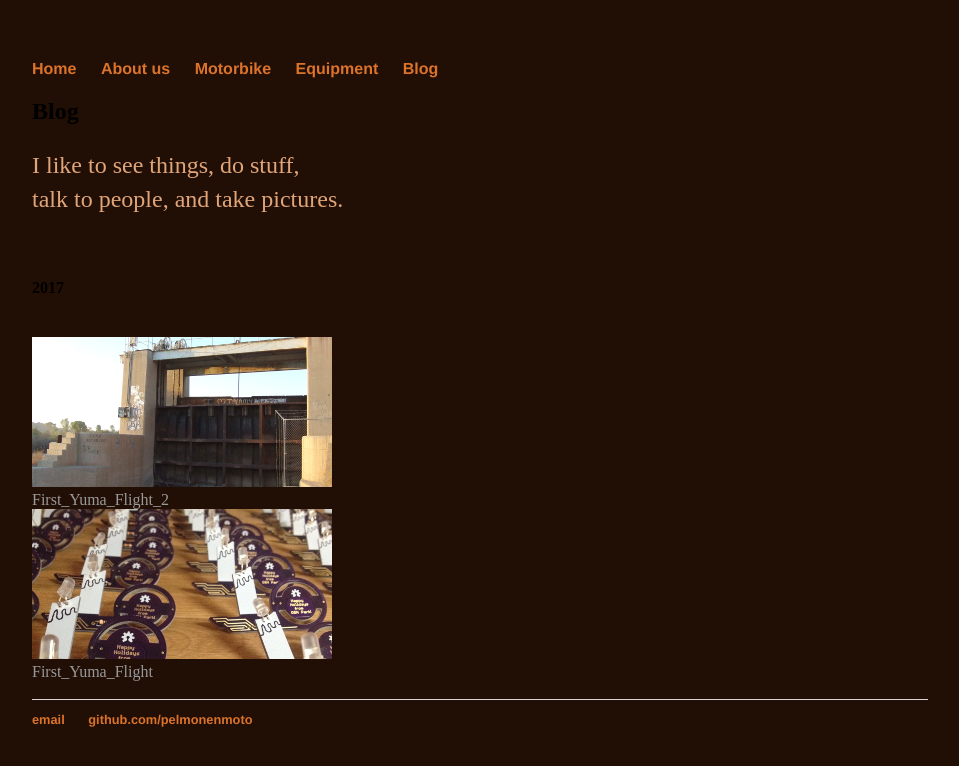
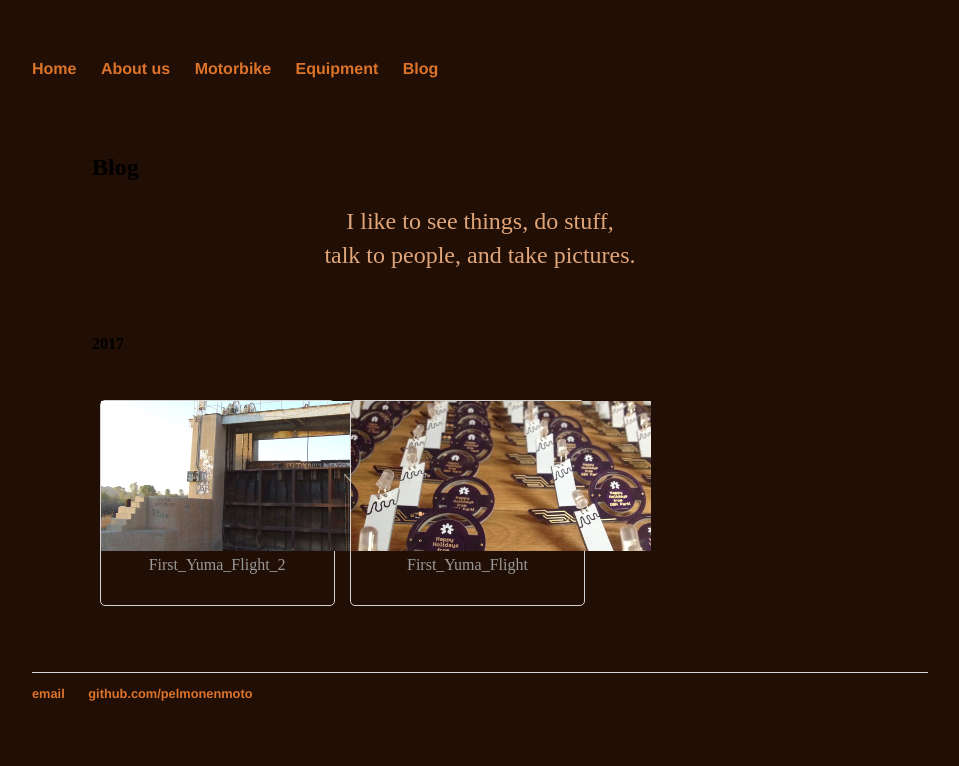
Before and after one commit to PepGonella/pelmonenmoto.github.io, a Jekyll site: the page built from etapes.md, in a window 1280 px wide. Shown: the top 766 px of the page, without its empty margins (160-1119 px from the left). Built offline with Jekyll 4.4.1, drawn with Linux system fonts in a browser that asks for light colours.

Commit message:
adding classes in mai.css

```diff
--- a/css/main.css
+++ b/css/main.css
@@ -41,3 +41,65 @@ ul.posts {
 ul.posts li {
     list-style: none;
 }
+
+.travelthumb {
+  border: 1px solid #d3d3d3;
+  border-radius: 5px;
+  padding-bottom: 10px;
+  text-align:center;
+  margin: 1%;
+  width: 30%;
+  float: left;
+}
+
+.travelthumb-link {
+  height: 40px;
+  line-height: 20px;
+  overflow: hidden;
+}
+
+.centered {
+  text-align: center;
+}
+
+.clear {
+  clear:both;
+}
+
+.container {
+  max-width: 960px;
+}
+
+.content {
+  border-radius: 0 0 20px 20px;
+  background-color: rgb(33, 14, 5);
+  padding: 40px 60px;
+}
+
+.container.page {
+  padding: 80px 0;
+}
+
+.spacing {
+  padding: 50px 0;
+}
+
+.blog-post {
+  width: 750px;
+  margin-left: auto;
+  margin-right: auto;
+}
+
+.comment span.date {
+  position: absolute;
+  top: 64px;
+  left: 142px;
+}
+
+.cookie img {
+  width: 77px;
+  border-radius: 68px;
+  position: relative;
+  left: -18px;
+  top: 15px;
+}
```
